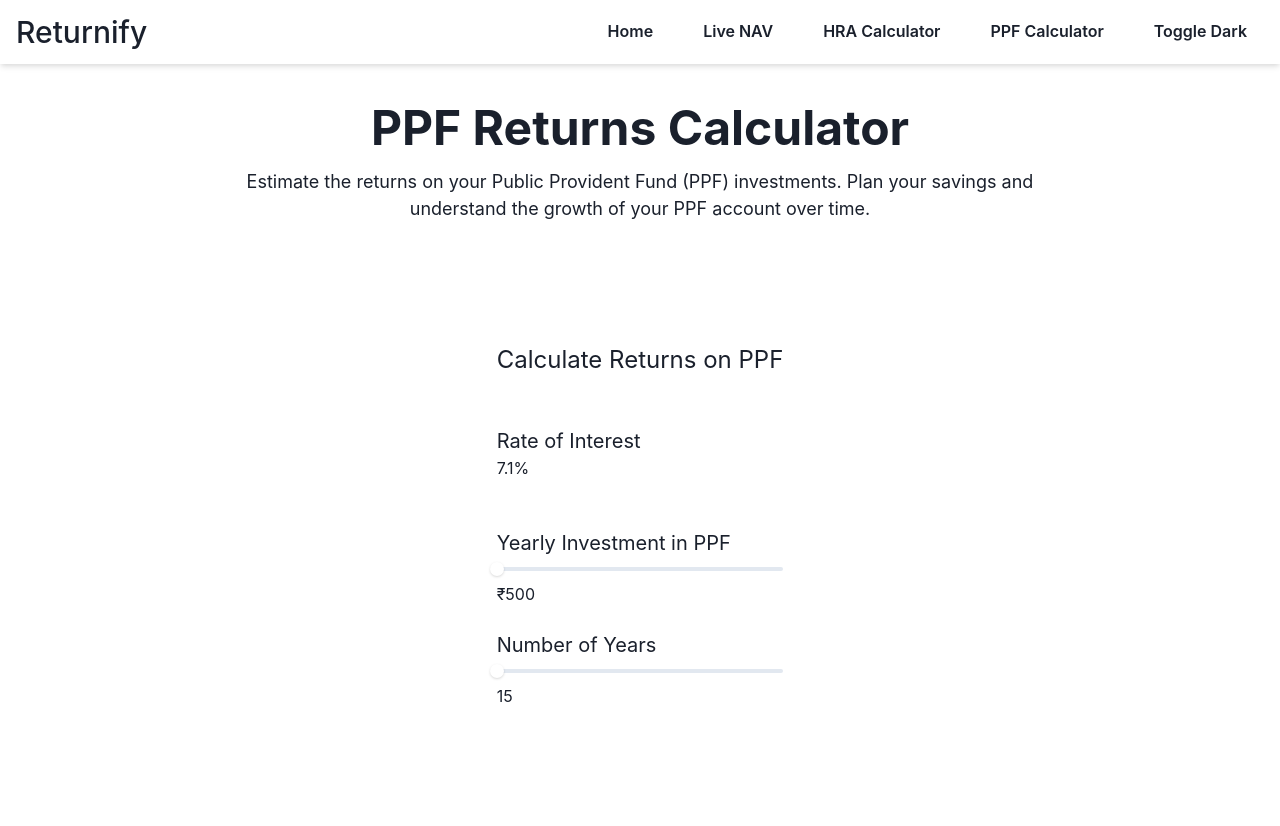
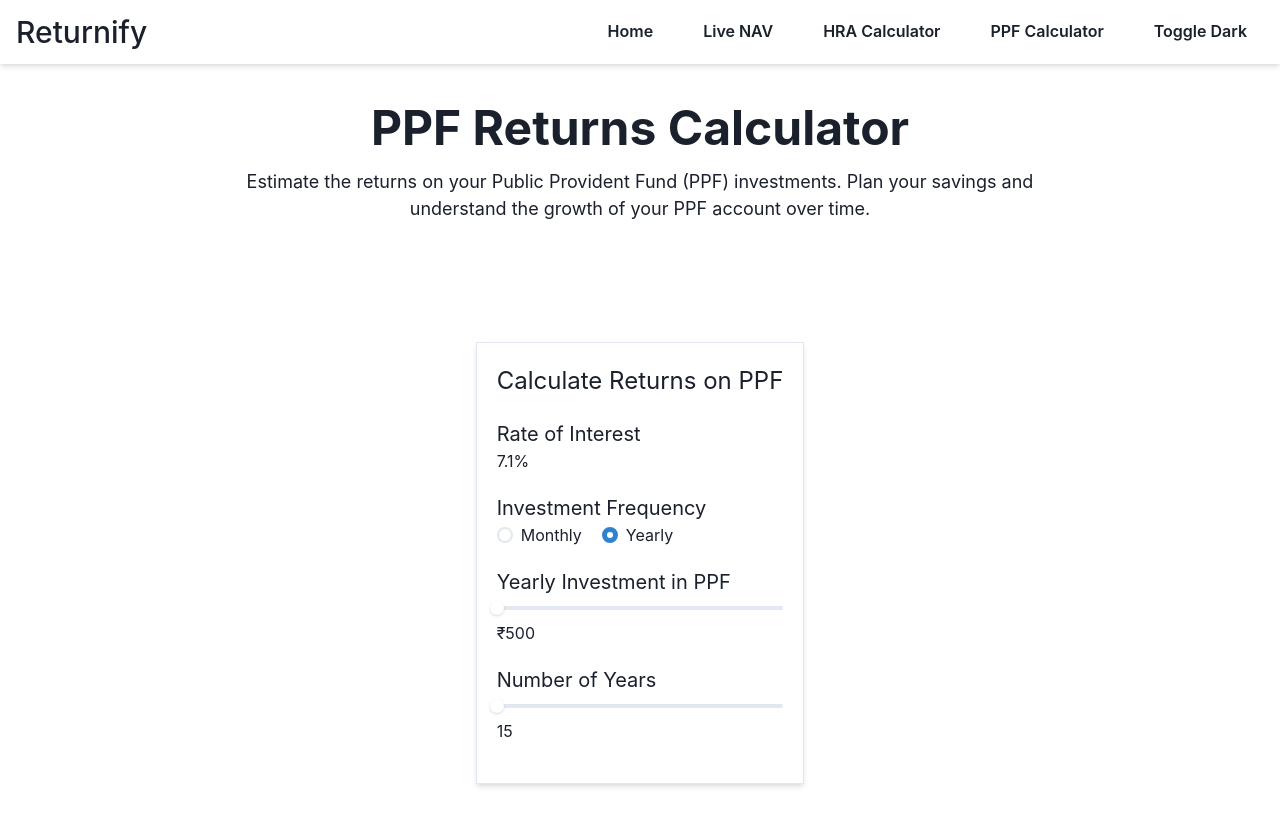
Before and after one commit to SidharthMahai/Returnify, a React (Vite) app: page /ppf-calculator in a window 1280 px wide. Shown: the top 826 px of the page. Built offline with nearby package versions, Linux system fonts and the light colour scheme.

Commit message:
complete ppf

```diff
--- a/src/pages/PPF/PPF.jsx
+++ b/src/pages/PPF/PPF.jsx
@@ -19,12 +19,16 @@ import {
   Td,
   Center,
   VStack,
+  Radio,
+  RadioGroup,
+  HStack,
 } from '@chakra-ui/react';
 import Hero from '../../components/Hero/Hero';
 
 const PPF = () => {
   const [investment, setInvestment] = useState(500);
   const [years, setYears] = useState(15);
+  const [frequency, setFrequency] = useState('Yearly');
   const [valueChange, setValueChange] = useState(false);
   const [PPFList, setPPFList] = useState([]);
   const [amountInvested, setAmountInvested] = useState(0);
@@ -32,8 +36,8 @@ const PPF = () => {
   const [profit, setProfit] = useState(0);
 
   useEffect(() => {
-    calculateReturnsOnPPF(investment, years);
-  }, [investment, years]);
+    calculateReturnsOnPPF(investment, years, frequency);
+  }, [investment, years, frequency]);
 
   const onInputChange = (value) => {
     setValueChange(true);
@@ -45,32 +49,47 @@ const PPF = () => {
     setYears(value);
   };
 
-  const calculateReturnsOnPPF = (investmentYearly, years) => {
+  const calculateReturnsOnPPF = (investmentAmount, years, frequency) => {
     const list = [];
-    for (let x = 0; x < years; x++) {
-      const obj = {};
-      if (x === 0) {
-        obj.year = new Date().getFullYear();
-        obj.newInvestment = investmentYearly;
-        obj.totalInvestment = investmentYearly;
-        obj.interest = Math.round(0.071 * obj.totalInvestment);
-        obj.investmentIncludingInterest = obj.totalInvestment + obj.interest;
-        list.push(obj);
+    const annualInterestRate = 0.071;
+    const monthlyInterestRate = annualInterestRate / 12;
+    let totalInvestment = 0;
+    let investmentIncludingInterest = 0;
+
+    for (let year = 1; year <= years; year++) {
+      const yearlyData = { year: new Date().getFullYear() + year - 1 };
+      let newInvestment = 0;
+      let interest = 0;
+
+      if (frequency === 'Monthly') {
+        for (let month = 1; month <= 12; month++) {
+          newInvestment += investmentAmount;
+          interest += investmentIncludingInterest * monthlyInterestRate;
+          investmentIncludingInterest +=
+            investmentAmount +
+            investmentIncludingInterest * monthlyInterestRate;
+        }
       } else {
-        obj.year = list[x - 1].year + 1;
-        obj.newInvestment = investmentYearly;
-        obj.totalInvestment =
-          investmentYearly + list[x - 1].investmentIncludingInterest;
-        obj.interest = Math.round(0.071 * obj.totalInvestment);
-        obj.investmentIncludingInterest = obj.totalInvestment + obj.interest;
-        list.push(obj);
+        newInvestment = investmentAmount;
+        interest =
+          (investmentIncludingInterest + newInvestment) * annualInterestRate;
+        investmentIncludingInterest += newInvestment + interest;
       }
+
+      yearlyData.newInvestment = newInvestment;
+      yearlyData.totalInvestment = totalInvestment + newInvestment;
+      yearlyData.interest = Math.round(interest);
+      yearlyData.investmentIncludingInterest = Math.round(
+        investmentIncludingInterest
+      );
+      totalInvestment += newInvestment;
+      list.push(yearlyData);
     }
 
     setPPFList(list);
-    setAmountInvested(list.reduce((acc, obj) => acc + obj.newInvestment, 0));
+    setAmountInvested(totalInvestment);
     setMaturityAmount(list[years - 1].investmentIncludingInterest);
-    setProfit(list[years - 1].investmentIncludingInterest - amountInvested);
+    setProfit(list[years - 1].investmentIncludingInterest - totalInvestment);
   };
 
   return (
@@ -80,30 +99,38 @@ const PPF = () => {
         description="Estimate the returns on your Public Provident Fund (PPF) investments. Plan your savings and understand the growth of your PPF account over time."
       />
       <Center py={10} w="full">
-        <Box className="card">
+        <Box className="card" p={5} shadow="md" borderWidth="1px">
           <Box className="card-body">
-            <Box className="cover-container h-100 p-3 mx-auto flex-column">
-              <main role="main" className="inner cover">
-                <Text fontSize="2xl" className="heading1">
+            <Text fontSize="2xl" className="heading1" mb={5}>
               Calculate Returns on PPF
             </Text>
-                <br />
-                <br />
+            <Box mb={5}>
               <Text fontSize="xl" className="heading">
                 Rate of Interest
               </Text>
               <Text>7.1%</Text>
-                <br />
-                <br />
+            </Box>
+            <Box mb={5}>
               <Text fontSize="xl" className="heading">
-                  Yearly Investment in PPF
+                Investment Frequency
+              </Text>
+              <RadioGroup onChange={setFrequency} value={frequency}>
+                <HStack spacing={5}>
+                  <Radio value="Monthly">Monthly</Radio>
+                  <Radio value="Yearly">Yearly</Radio>
+                </HStack>
+              </RadioGroup>
+            </Box>
+            <Box mb={5}>
+              <Text fontSize="xl" className="heading">
+                {frequency} Investment in PPF
               </Text>
               <Slider
                 aria-label="investment-slider"
                 value={investment}
-                  min={500}
-                  max={150000}
-                  step={500}
+                min={frequency === 'Monthly' ? 100 : 500}
+                max={frequency === 'Monthly' ? 12500 : 150000}
+                step={frequency === 'Monthly' ? 100 : 500}
                 onChange={onInputChange}
               >
                 <SliderTrack>
@@ -112,7 +139,8 @@ const PPF = () => {
                 <SliderThumb />
               </Slider>
               <Text>{`₹${investment}`}</Text>
-                <br />
+            </Box>
+            <Box mb={5}>
               <Text fontSize="xl" className="heading">
                 Number of Years
               </Text>
@@ -130,32 +158,31 @@ const PPF = () => {
                 <SliderThumb />
               </Slider>
               <Text>{years}</Text>
+            </Box>
             {valueChange && (
               <>
-                    <br />
-                    <br />
-                    <Text fontSize="xl" className="heading">
+                <Box mb={5}>
+                  <Text fontSize="xl" fontWeight="bold" className="heading">
                     Amount you Invested: {`₹${amountInvested}`}
                   </Text>
-                    <br />
-                    <br />
-                    <Text fontSize="xl" className="heading">
+                </Box>
+                <Box mb={5}>
+                  <Text fontSize="xl" fontWeight="bold" className="heading">
                     Total Amount including Interest: {`₹${maturityAmount}`}
                   </Text>
-                    <br />
-                    <br />
-                    <Text fontSize="xl" className="heading">
+                </Box>
+                <Box mb={5}>
+                  <Text fontSize="xl" fontWeight="bold" className="heading">
                     Profit: {`₹${profit}`}
                   </Text>
-                    <br />
-                    <br />
+                </Box>
                 <Accordion allowToggle>
                   <AccordionItem>
                     <h2>
                       <AccordionButton>
                         <Box flex="1" textAlign="left">
-                              Want to Understand how this {`₹${maturityAmount}`}{' '}
-                              got to be?
+                          Want to Understand how this {`₹${maturityAmount}`} got
+                          to be?
                         </Box>
                         <AccordionIcon />
                       </AccordionButton>
@@ -167,12 +194,11 @@ const PPF = () => {
                             <Th>Year</Th>
                             <Th>Amount you invested(A)</Th>
                             <Th>
-                                  Invested value in start of year(B = A of this
-                                  year + D of last year)
+                              Invested value in start of year(B = A of this year
+                              + D of last year)
                             </Th>
                             <Th>
-                                  Interest gained for this year(C = Interest on
-                                  B)
+                              Interest gained for this year(C = Interest on B)
                             </Th>
                             <Th>Total value at end of year(D = B + C)</Th>
                           </Tr>
@@ -194,8 +220,6 @@ const PPF = () => {
                 </Accordion>
               </>
             )}
-              </main>
-            </Box>
           </Box>
         </Box>
       </Center>
```
Lines whose indentation alone changed are shown as unchanged.
